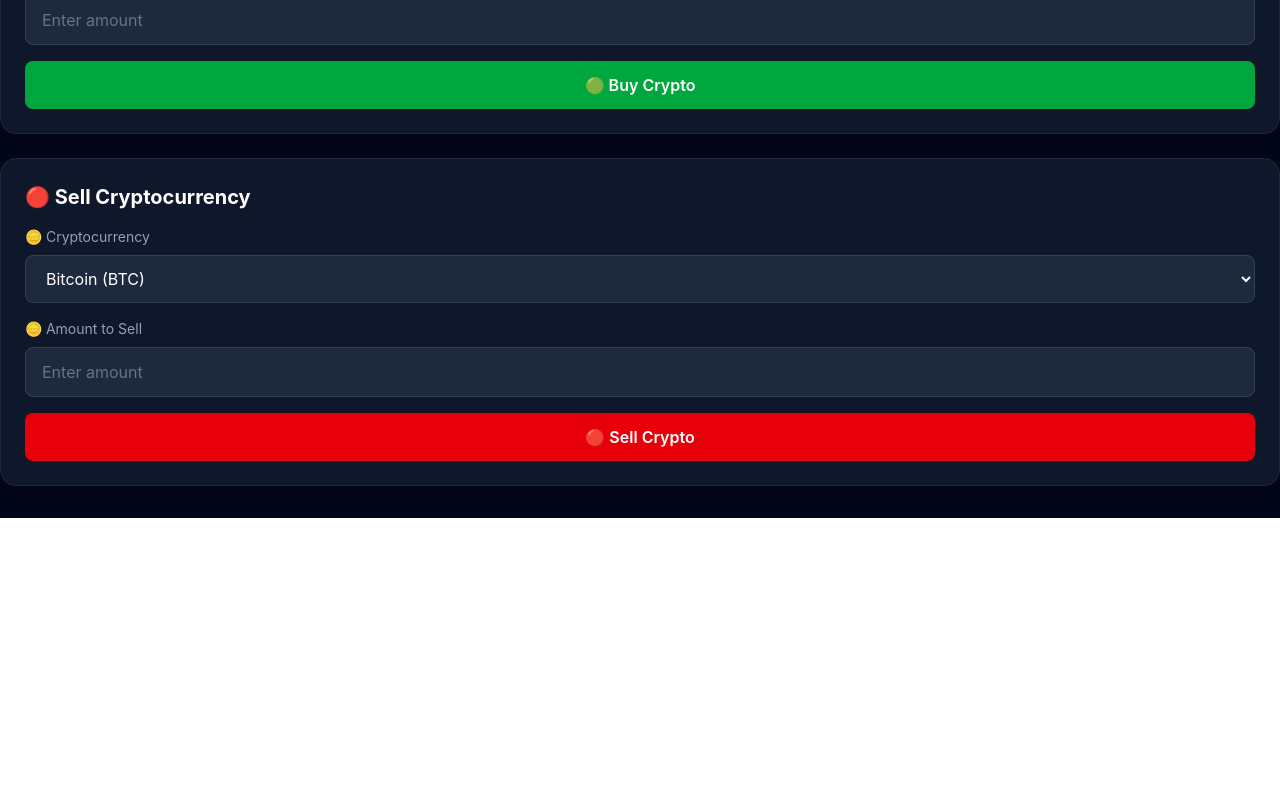
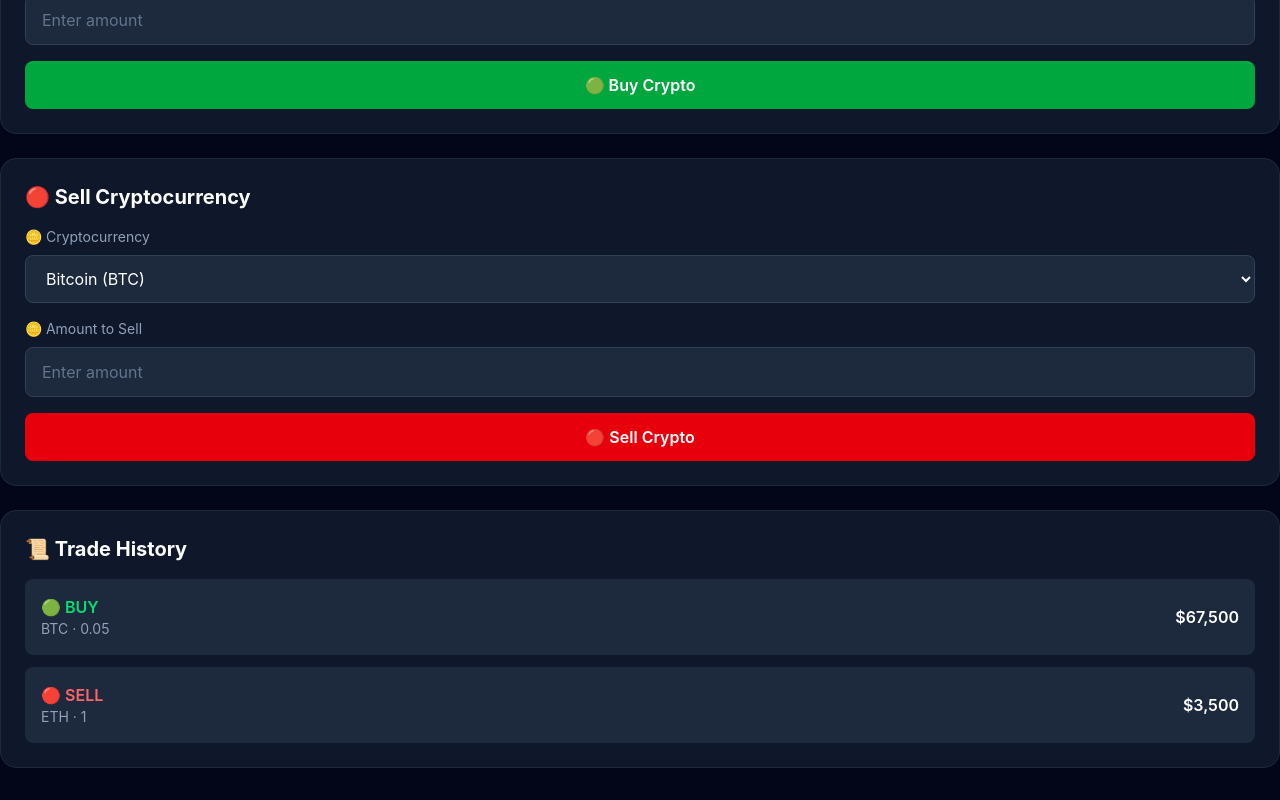
Before and after one commit to usmanismailcs55-dot/crypto-paper-trader, a React (Vite) app in the folder client/: page / in a window 1280 px wide. Shown: the part 915-1715 px from the top of the page. Before the commit the page ends 1433 px from the top, so only its background shows below. Built offline with nearby package versions, Linux system fonts and the light colour scheme.

Commit message:
Add trade history component

```diff
--- /dev/null
+++ b/client/src/components/trading/TradeHistory.jsx
@@ -0,0 +1,53 @@
+const TradeHistory = () => {
+  const trades = [
+    {
+      id: 1,
+      type: "BUY",
+      crypto: "BTC",
+      amount: "0.05",
+      price: "$67,500",
+    },
+    {
+      id: 2,
+      type: "SELL",
+      crypto: "ETH",
+      amount: "1",
+      price: "$3,500",
+    },
+  ];
+
+  return (
+    <div className="mt-6 rounded-2xl border border-slate-800 bg-slate-900 p-6">
+      <h3 className="text-xl font-bold">📜 Trade History</h3>
+
+      <div className="mt-4 space-y-3">
+        {trades.map((trade) => (
+          <div
+            key={trade.id}
+            className="flex items-center justify-between rounded-lg bg-slate-800 p-4"
+          >
+            <div>
+              <p
+                className={
+                  trade.type === "BUY"
+                    ? "font-semibold text-green-400"
+                    : "font-semibold text-red-400"
+                }
+              >
+                {trade.type === "BUY" ? "🟢 BUY" : "🔴 SELL"}
+              </p>
+
+              <p className="text-sm text-slate-400">
+                {trade.crypto} · {trade.amount}
+              </p>
+            </div>
+
+            <p className="font-semibold">{trade.price}</p>
+          </div>
+        ))}
+      </div>
+    </div>
+  );
+};
+
+export default TradeHistory;
--- a/client/src/pages/Dashboard.jsx
+++ b/client/src/pages/Dashboard.jsx
@@ -2,6 +2,7 @@
 import CryptoList from "../components/crypto/CryptoList";
 import BuyForm from "../components/trading/BuyForm";
 import SellForm from "../components/trading/SellForm";
+import TradeHistory from "../components/trading/TradeHistory";
 
 const Dashboard = () => {
   return (
@@ -23,6 +24,8 @@
       <BuyForm />
 
       <SellForm />
+
+      <TradeHistory />
     </section>
   );
 };
```
